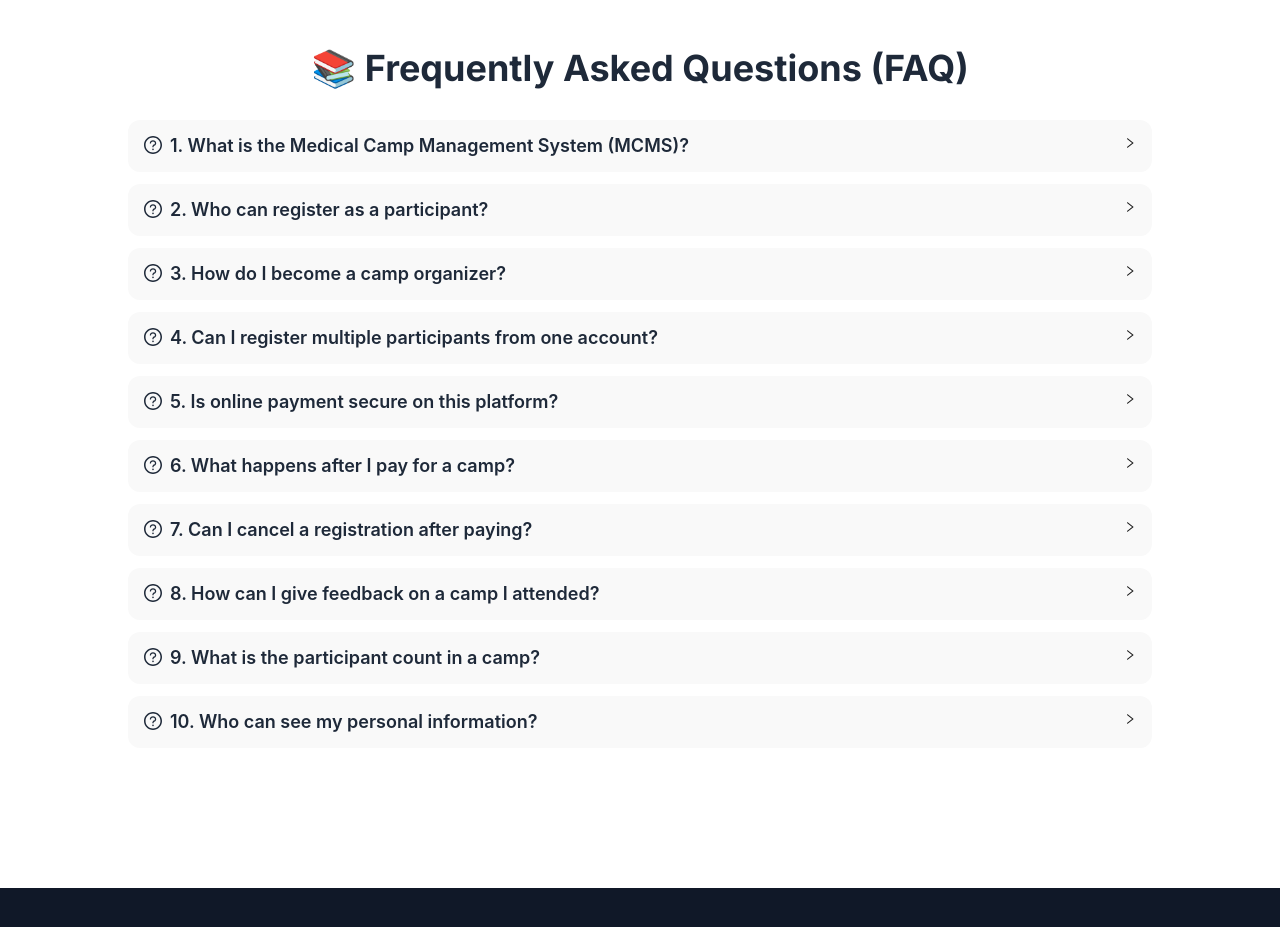
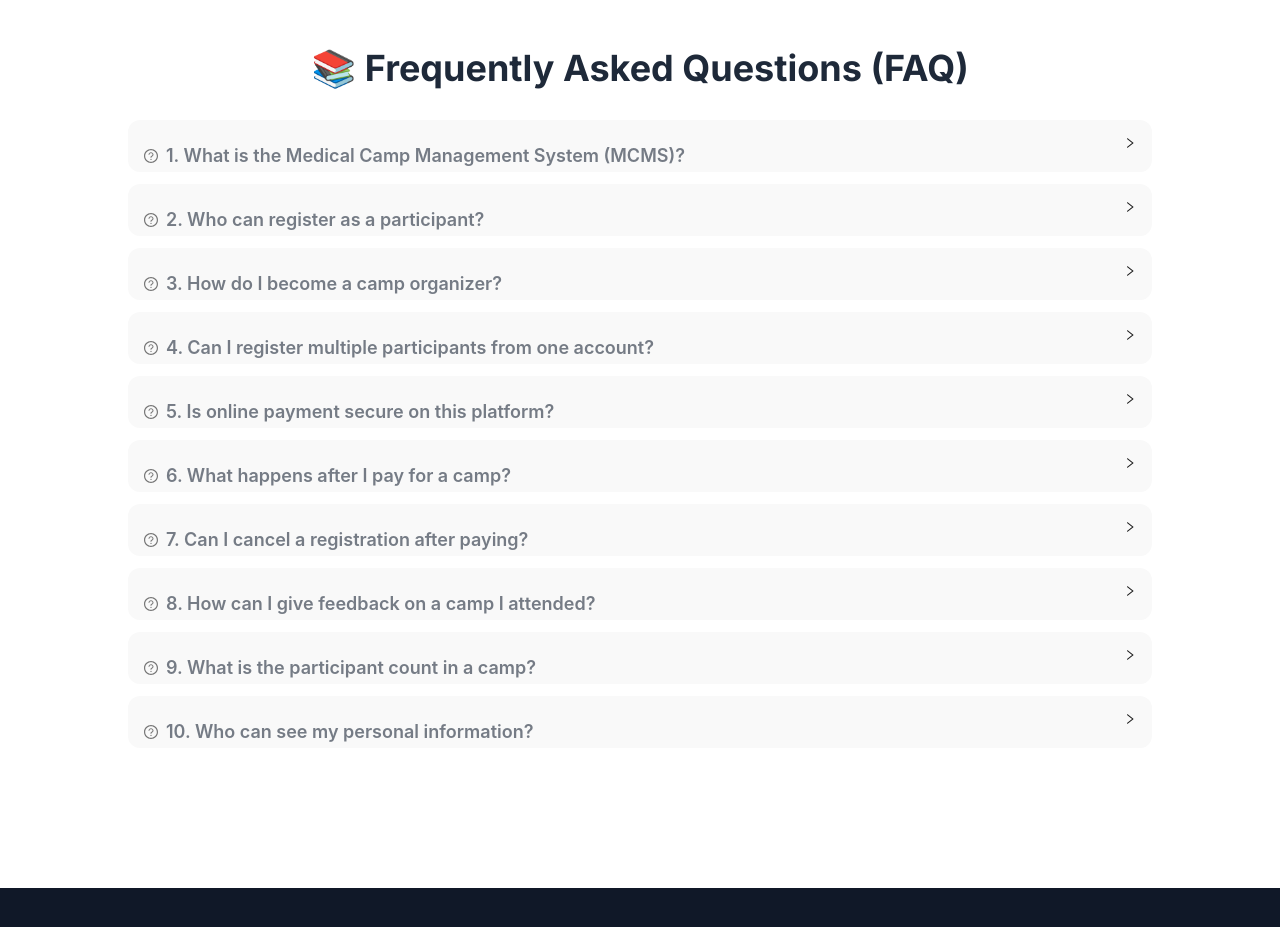
Before and after one commit to codeSmith-006/medicamp-client, a React (Vite) app: page / in a window 1280 px wide. Shown: the part 880-1807 px from the top of the page. Built offline with nearby package versions, Linux system fonts and the light colour scheme; no server answers; grey boxes are pictures that could not be loaded.

Commit message:
finished faq section

```diff
--- a/src/Component/FAQSection.jsx
+++ b/src/Component/FAQSection.jsx
@@ -65,6 +65,15 @@ const FAQSection = () => {
     AOS.init({ duration: 800 });
   }, []);
 
+  const headerVariants = {
+    rest: { opacity: 0.6, y: 10 },
+    hover: (custom) => ({
+      opacity: 1,
+      y: 0,
+      transition: { delay: custom * 0.1, duration: 0.3 },
+    }),
+  };
+
   return (
     <motion.div
       initial={{ opacity: 0, y: 50 }}
@@ -85,12 +94,6 @@ const FAQSection = () => {
         >
           {faqs.map((faq, index) => (
             <Panel
-              header={
-                <span className="text-base md:text-lg font-semibold text-gray-800">
-                  <QuestionCircleOutlined className="mr-2 text-blue-500" />
-                  {faq.question}
-                </span>
-              }
               key={index}
               style={{
                 background: "#f9f9f9",
@@ -98,6 +101,21 @@ const FAQSection = () => {
                 marginBottom: 12,
               }}
               showArrow
+              header={
+                <motion.div
+                  variants={headerVariants}
+                  initial="rest"
+                  whileHover="hover"
+                  animate="rest"
+                  custom={index}
+                  className="flex items-center"
+                >
+                  <QuestionCircleOutlined className="mr-2 text-blue-500" />
+                  <span className="text-base md:text-lg font-semibold text-gray-800">
+                    {faq.question}
+                  </span>
+                </motion.div>
+              }
             >
               <p className="text-gray-700 text-sm md:text-base leading-relaxed">
                 {faq.answer}
@@ -110,4 +128,5 @@ const FAQSection = () => {
   );
 };
 
+
 export default FAQSection;
--- a/src/pages/Dashboard/Header.jsx
+++ b/src/pages/Dashboard/Header.jsx
@@ -37,28 +37,6 @@ const Header = ({ sidebarOpen, setSidebarOpen }) => {
         </button>
 
         <div className="flex items-center space-x-4">
-          <div className="relative">
-            <input
-              type="text"
-              placeholder="Search..."
-              className="w-64 pl-10 pr-4 py-2 border border-gray-300 rounded-lg focus:outline-none focus:ring-2 focus:ring-blue-500"
-            />
-            <div className="absolute inset-y-0 left-0 pl-3 flex items-center pointer-events-none">
-              <svg
-                className="w-5 h-5 text-gray-400"
-                fill="none"
-                stroke="currentColor"
-                viewBox="0 0 24 24"
-              >
-                <path
-                  strokeLinecap="round"
-                  strokeLinejoin="round"
-                  strokeWidth={2}
-                  d="M21 21l-6-6m2-5a7 7 0 11-14 0 7 7 0 0114 0z"
-                />
-              </svg>
-            </div>
-          </div>
 
         </div>
       </div>
```
